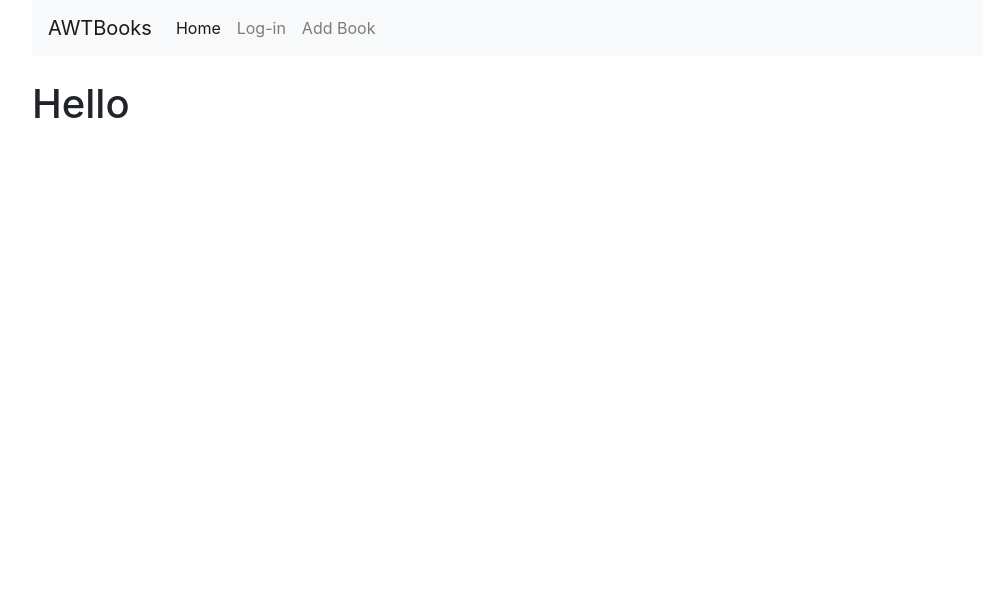
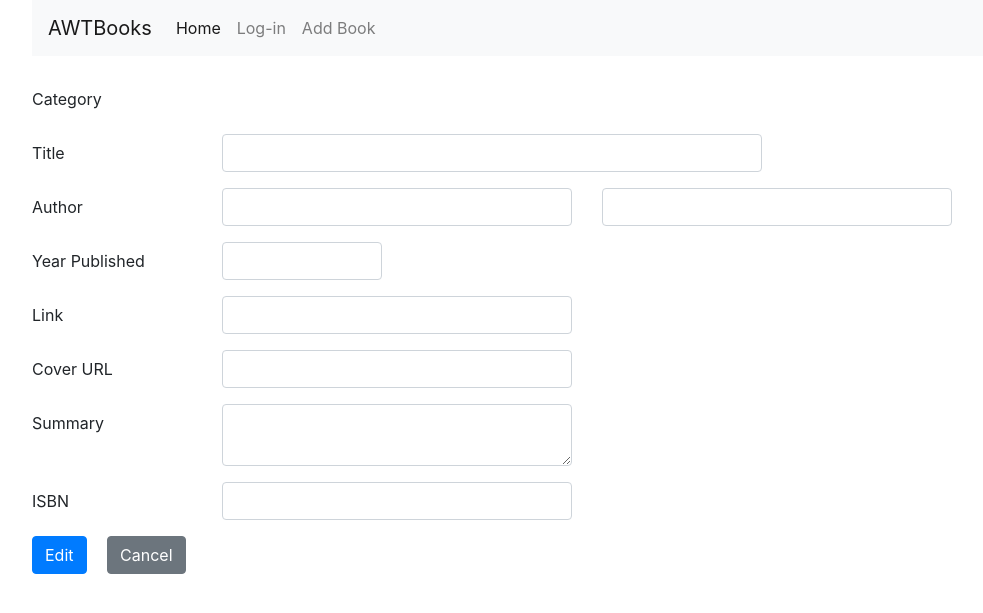
Before and after one commit to Acemad/NDCatalog, a Flask app: template templates/editBook.html in a window 1280 px wide. Shown: the top 613 px of the page, without its empty margins (53-1036 px from the left). Run offline with Flask 2, Linux system fonts and the light colour scheme; the template is opened without the code that fills it, so the values that code supplies are empty; some libraries are stand-ins or nearby versions.

Commit message:
Complete editbook.html

```diff
--- a/templates/editBook.html
+++ b/templates/editBook.html
@@ -1,5 +1,71 @@
 {% extends 'base.html' %}
-{% block title %}Home{% endblock %}
+{% block title %}Edit Book: {{book.title}}{% endblock %}
 {% block content %}
-<h1>Hello</h1>
+<form action="{{url_for('editBook', category=book_category, title=book.title)}}" method="post">
+    <div class="form-group row">
+        <label for="category" class="col-sm-2 col-form-label">Category</label>
+        <div class="col-sm-4">
+            {% if categories %}
+            <select class="form-control" name="category">
+                {% for category in categories %}
+                <option {% if book.category_id == category.id %} selected {% endif %}>{{category.name}}</option>
+                {% endfor %}
+            </select>
+            {% endif %}
+        </div>
+    </div>
+    <div class="form-group row">
+        <label for="title" class="col-sm-2 col-form-label">Title</label>
+        <div class="col-sm-6">
+            <input class="form-control" type="text" name="title" value="{{book.title}}">
+        </div>
+    </div>
+    <div class="form-group row">
+            <label for="authorFName" class="col-sm-2 col-form-label">Author</label>
+            <div class="col-sm-4">
+                <input class="form-control" type="text" name="authorFName" value="{{author.first_name}}">
+            </div>
+            <div class="col-sm-4">
+                <input class="form-control" type="text" name="authorLName" value="{{author.last_name}}">
+            </div>
+    </div>
+    <div class="form-group row">
+            <label for="year" class="col-sm-2 col-form-label">Year Published</label>
+            <div class="col-sm-2">
+                <input class="form-control" type="number" name="year" value="{{book.publish_year}}" min="1900" max="2100">
+            </div>
+    </div>
+    <div class="form-group row">
+            <label for="link" class="col-sm-2 col-form-label">Link</label>
+            <div class="col-sm-4">
+                <input class="form-control" type="text" name="link" value="{{book.link}}">
+            </div>
+    </div>
+    <div class="form-group row">
+            <label for="coverUrl" class="col-sm-2 col-form-label">Cover URL</label>
+            <div class="col-sm-4">
+                <input class="form-control" type="text" name="coverUrl" value="{{book.cover_url}}">
+            </div>
+    </div>
+    <div class="form-group row">
+            <label for="summary" class="col-sm-2 col-form-label">Summary</label>
+            <div class="col-sm-4">
+                <textarea class="form-control" name="summary">{{book.summary}}</textarea>
+            </div>
+    </div>
+    <div class="form-group row">
+            <label for="isbn" class="col-sm-2 col-form-label">ISBN</label>
+            <div class="col-sm-4">
+                <input class="form-control" type="text" name="isbn" value="{{book.isbn}}">
+            </div>
+    </div>
+    <div class="form-group row">
+        <div class="col-sm-2">
+            <button type="submit" class="btn btn-primary">Edit</button>
+            <a class="btn btn-secondary ml-3" href="{{url_for('viewBook', category=book_category, title=book.title)|replace('%20','-')}}">Cancel</a>
+        </div>
+    </div>
+
+
+</form>
 {% endblock %}
```
